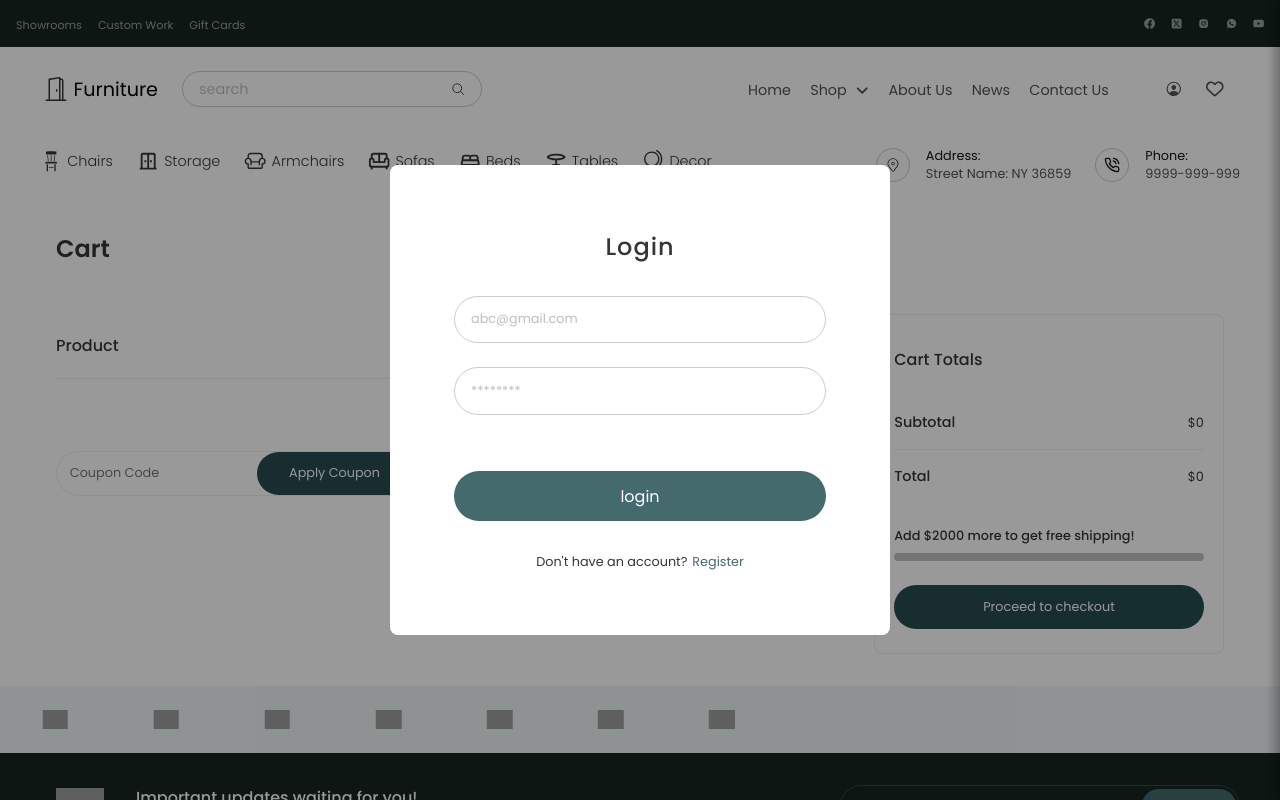
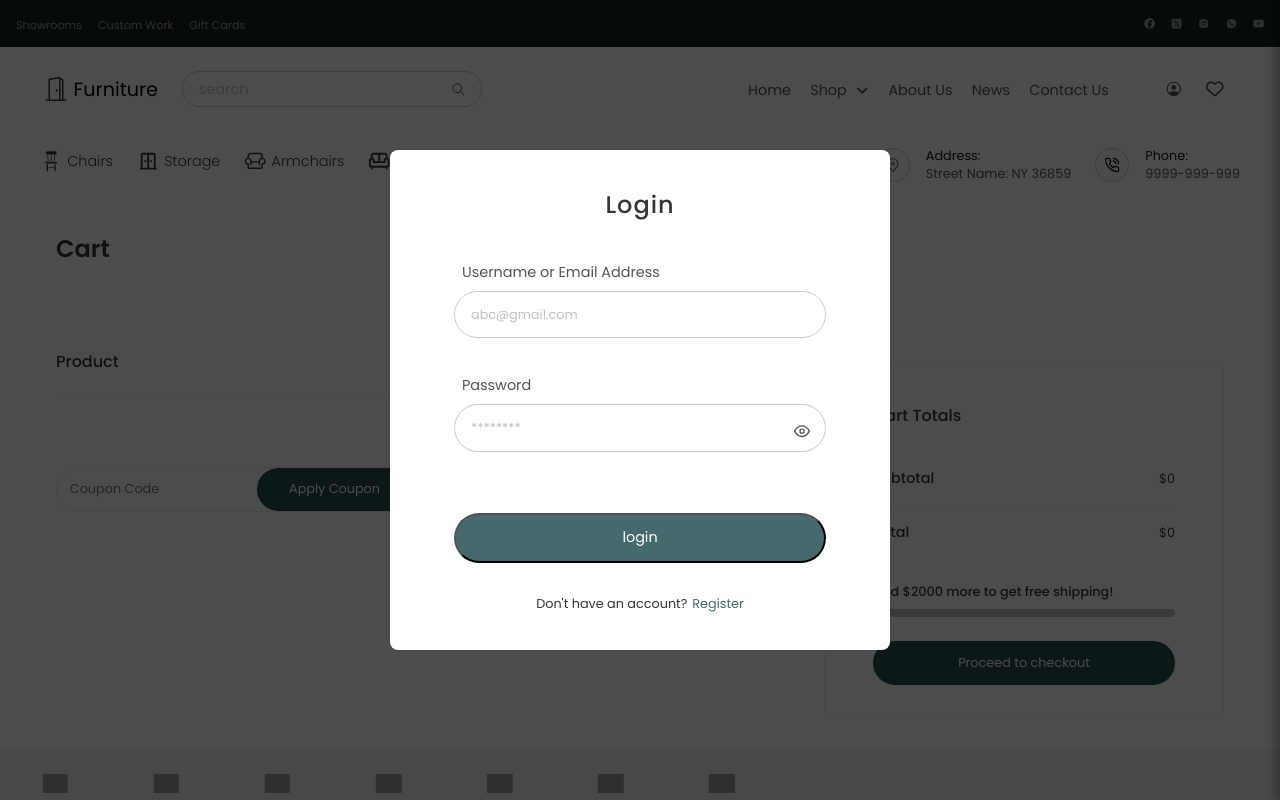
Before and after one commit to almdashif/Furniture_Mern, a React (Vite) app in the folder Frontend_Web/: page /cart in a window 1280 px wide. Both pictures are taken after a click on the link 1173 px from the left and 89 px from the top of the page. Shown: the top 800 px of the page. Built offline with nearby package versions, Linux system fonts and the light colour scheme; grey boxes are pictures that could not be loaded.

Commit message:
cart,filter component design and functionality modified

```diff
--- a/Frontend_Web/src/Components/Auth/Login.tsx
+++ b/Frontend_Web/src/Components/Auth/Login.tsx
@@ -1,7 +1,18 @@
-import React from 'react';
+import React, { useState } from 'react';
 import './login.scss';
+import { FiEyeOff, FiEye } from "react-icons/fi";
 
 function Login({ open = false, setOpen }: { open: boolean, setOpen: React.Dispatch<React.SetStateAction<boolean>> }) {
+
+    const [visible, setVisible] = useState(false);
+    const [formData, setFormData] = useState({
+        email: "",
+        password: "",
+    });
+    const [errors, setErrors] = useState({
+        email: "",
+        password: "",
+    });
 
     const handleProfileToggle = (e: React.MouseEvent<HTMLAnchorElement, MouseEvent>) => {
         e.preventDefault();
@@ -13,24 +24,79 @@ function Login({ open = false, setOpen }: { open: boolean, setOpen: React.Dispat
         }
     }
 
+    const togglePassword = () => {
+        setVisible(!visible)
+    }
+    const vaildateLogin = (e: React.FormEvent<HTMLFormElement>) => {
+        e.preventDefault()
+        let newErrors = {
+            email: "",
+            password: "",
+        };
+        if (!formData.email) {
+            newErrors.email = "Email is required";
+        } else if (!/\S+@\S+\.\S+/.test(formData.email)) {
+            newErrors.email = "Invalid email format";
+        }
+
+        // Password validation
+        if (!formData.password) {
+            newErrors.password = "Password is required";
+        } else if (formData.password.length < 6) {
+            newErrors.password = "Password must be at least 6 characters";
+        } else if (!/[A-Z]/.test(formData.password)) {
+            newErrors.password = "Password must contain at least one uppercase letter";
+        } else if (!/[a-z]/.test(formData.password)) {
+            newErrors.password = "Password must contain at least one lowercase letter";
+        } else if (!/[0-9]/.test(formData.password)) {
+            newErrors.password = "Password must contain at least one number";
+        }
+        console.log(errors, 'first', newErrors)
+        setErrors(newErrors);
+        return Object.keys(newErrors).length === 0; // Returns true if no errors
+
+    }
+    const handleChange = (e) => {
+        console.log(e.target.value)
+        setFormData({ ...formData, [e.target.name]: e.target.value });
+    };
+
+    //   const handleSubmit = (e) => {
+    //     e.preventDefault();
+    //     if (vaildateLogin(e)) {
+    //       alert("Login successful!");
+    //       console.log("Login Data:", formData);
+    //     }
+    //   };
 
     return (
-        <section onClick={handleProfileToggle} className={`login ${!open && 'hideProfile'}`}>
+        <section className={`login ${!open && 'hideProfile'}`}>
             <div className="loginContainer">
                 <h3>Login</h3>
-                <form>
+                <form onSubmit={vaildateLogin}>
                     <div className="inputContainer">
-                        <input type="text" name="email" id="email" className="email" placeholder='abc@gmail.com' />
-                        {/* <label htmlFor="email" className="email">Enter your email</label> */}
+                        <label htmlFor="email" className="inputTitle">Username or Email Address</label>
+                        <input type="text" name="email" id="email" className="email" placeholder='abc@gmail.com' value={formData.email} onChange={handleChange} />
+                        <span className='error'>{errors?.email}</span>
                     </div>
                     <div className="inputContainer">
-                        <input type="password" name="password" id="password" className="password" placeholder='********' />
-                        {/* <label htmlFor="password" className="password">Enter your password</label> */}
+                        <label htmlFor="password" className="inputTitle">Password</label>
+
+                        <input type={visible ? "password" : 'text'} name="password" id="password" className="password" placeholder='********' value={formData.password} onChange={handleChange} />
+
+                        <span className='error'>{errors?.password}</span>
+                        <div onClick={togglePassword} className="togglePasswordContainer">
+                            {visible ?
+                                <FiEyeOff className={`eyeIcon ${open ? 'active' : ''}`} /> :
+                                <FiEye className={`eyeIcon ${open ? '' : 'active'}`} />
+                            }
+                        </div>
                     </div>
-                    <input type="button" value='Login' className='loginBtn' />
+                    <button type="submit" className='loginBtn'>Login</button>
                 </form>
                 <p>Don't have an account? <a href="#">Register</a></p>
             </div>
+            <a onClick={handleProfileToggle} className="overlay"></a>
         </section>
     )
 }
--- a/Frontend_Web/src/Components/Auth/login.scss
+++ b/Frontend_Web/src/Components/Auth/login.scss
@@ -44,6 +44,13 @@
             .inputContainer {
                 display: flex;
                 flex-direction: column;
+                position: relative;
+
+                .emailLabel{
+                    font-size: .9rem;
+                    padding: 0 0 .5rem .2rem;
+                    color: var(--a-text-color);
+                }
 
 
                 input[type="text"],
@@ -59,7 +66,21 @@
                     }
 
                     &:focus {
-                        border: 1px solid var(--a-text-color);
+                        border: 1px solid var(--bgEnglishBlueColor);
+                    }
+                }
+
+                .togglePasswordContainer{
+                    position: absolute;
+                    right: 0;
+                    top: 40%;
+                    transform: translateY(55%);
+                    padding: 0 1rem .5rem 0;
+                    font-size: 1rem;
+                    cursor: pointer;
+                    color: var(--light-blackColor);
+                    &:hover{
+                        color: var(--a-Bghover-text-color);
                     }
                 }
             }
@@ -70,9 +91,21 @@
                 padding: .8rem;
                 border-radius: 2rem;
                 color: var(--whiteColor);
-                font-size: 1rem;
+                font-size: .9rem;
                 text-transform: lowercase;
                 margin-top: 2rem;
+            }
+
+            .error{
+                font-size: .8rem;
+                color: var(--redColor);
+                padding: .3rem 0 0 .5rem;
+            }
+            .inputTitle{
+                font-size: .9rem;
+                font-weight: 400;
+                padding: .5rem 0 .5rem .5rem ;
+                color: var(--light-blackColor);
             }
         }
 
@@ -92,6 +125,7 @@
             }
         }
     }
+
 }
 
 .hideProfile {
--- a/Frontend_Web/src/Components/Drawer/drawer.scss
+++ b/Frontend_Web/src/Components/Drawer/drawer.scss
@@ -2,8 +2,8 @@
 .drawer {
     position: fixed;
     top: 0;
-    right: -80%; // Hidden by default
-    width: 80%; // Adjust width as needed
+    right: -360px; // Hidden by default
+    width: 360px; // Adjust width as needed
     height: 100%;
     background-color: #fff;
     box-shadow: -5px 0 10px rgba(0, 0, 0, 0.3);
--- a/Frontend_Web/src/Components/FilterComponent/Filter.tsx
+++ b/Frontend_Web/src/Components/FilterComponent/Filter.tsx
@@ -1,4 +1,4 @@
-import React from 'react'
+import React, { useEffect, useState } from 'react'
 import '../FilterComponent/filter.scss'
 import { MdOutlineDoorSliding, MdOutlineBed, MdOutlineTableBar } from "react-icons/md";
 import { LuSofa } from "react-icons/lu";
@@ -7,8 +7,45 @@ import { GiWoodenChair } from "react-icons/gi";
 import { PiArmchair } from "react-icons/pi";
 import { SlGlobeAlt } from "react-icons/sl";
 import { LuPhoneCall } from "react-icons/lu";
+import { RiArrowDropDownLine } from "react-icons/ri";
+const menuItems = [
+    { name: "Chairs", icon: <GiWoodenChair /> },
+    { name: "Storage", icon: <MdOutlineDoorSliding /> },
+    { name: "Armchairs", icon: <PiArmchair /> },
+    { name: "Sofas", icon: <LuSofa /> },
+    { name: "Beds", icon: <MdOutlineBed /> },
+    { name: "Tables", icon: <MdOutlineTableBar /> },
+    { name: "Decor", icon: <SlGlobeAlt /> },
+];
+
+
+
 
 const Filter = () => {
+
+
+    const [visibleItems, setVisibleItems] = useState(menuItems);
+    const [dropdownItems, setDropdownItems] = useState([]);
+
+
+    const updateMenuItems = () => {
+        if (window.innerWidth < 1300) {
+            setVisibleItems(menuItems.slice(0, 5));
+            setDropdownItems(menuItems.slice(5));
+
+        } else {
+            setVisibleItems(menuItems);
+            setDropdownItems([]);
+        }
+    };
+
+    useEffect(() => {
+        updateMenuItems();
+        window.addEventListener("resize", updateMenuItems);
+        return () => window.removeEventListener("resize", updateMenuItems);
+    }, []);
+
+
     return (
         <section id="filter">
 
@@ -18,13 +55,35 @@ const Filter = () => {
             <div className="mainContainer">
                 <div className="leftContainer">
                     <ul>
-                        <li><a href="#"><GiWoodenChair /><span>Chairs</span></a></li>
-                        <li><a href="#"><MdOutlineDoorSliding /><span>Storage</span></a></li>
-                        <li><a href="#"><PiArmchair /><span>Armchairs</span></a></li>
-                        <li><a href="#"><LuSofa /><span>Sofas</span></a></li>
-                        <li><a href="#"><MdOutlineBed /><span>Beds</span></a></li>
-                        <li><a href="#"><MdOutlineTableBar /><span>Tables</span></a></li>
-                        <li><a href="#"><SlGlobeAlt /><span>Decor</span></a></li>
+                        {visibleItems.map((item, index) => (
+                            <li key={index}>
+                                <a href="#">{item.icon} <span>{item.name}</span></a>
+                            </li>
+                        ))}
+
+                        {dropdownItems &&
+
+                            <li className={`${dropdownItems.length > 0 ? '' : 'displayNone'} moreContainer`}>
+                                <a href="#">More <span><RiArrowDropDownLine /></span></a>
+                                <ul className='moreListContainer'>
+                                <div style={{ height: '1rem', backgroundColor: "#fff", overflow: 'hidden', }}></div>
+
+                                    {dropdownItems.map((val, i) => (
+                                        <li key={i}>
+                                            <a href="#">{val.icon} <span>{val.name}</span></a>
+                                        </li>
+                                    ))}
+                                </ul>
+                            </li>
+                        }
+
+                        {/* {dropdownItems.map((item, index) => (
+                            <li key={index} style={{backgroundColor:'red'}}>
+                                <a href="#">More <span><RiArrowDropDownLine /></span></a>
+                            </li>
+                        ))} */}
+
+
                     </ul>
                 </div>
                 <div className="rightContainer">
--- a/Frontend_Web/src/Components/FilterComponent/filter.scss
+++ b/Frontend_Web/src/Components/FilterComponent/filter.scss
@@ -33,6 +33,71 @@
             display: flex;
             flex-wrap: wrap;
             gap: 1.5rem;
+
+            .moreContainer {
+
+                &.displayNone {
+                    display: none !important; // Completely hides the element
+                }
+
+
+                position: relative;
+
+                a {
+                    font-size: .9rem;
+                    font-weight: 300;
+                    color: var(--a-text-color);
+
+                }
+
+                &:hover{
+
+                   .moreListContainer {
+                        display: flex !important;
+                    }
+                }
+
+
+                .moreListContainer {
+                    background-color: var(--topBarColor);
+                    display: none;
+                    flex-direction: column;
+                    position: absolute;
+                    gap: 0;
+
+
+
+                    li {
+
+                        padding: 1rem 3rem 1rem 1.5rem;
+
+                        &:nth-child(1) {
+                            border-bottom: 1px dotted var(--light-blackColor);
+                        }
+
+                        a {
+                            font-size: .9rem;
+                            font-weight: 300;
+                            display: flex;
+                            gap: .8rem;
+                            color: var(--whiteColor) !important;
+                            cursor: pointer;
+
+                            span {
+                                color: var(--whiteColor);
+                            }
+
+                            svg {
+                                color: var(--whiteColor);
+                            }
+                        }
+                    }
+                }
+
+
+            }
+
+
 
             li a {
                 display: inline-flex;
--- a/Frontend_Web/src/Components/Navbar/navbar.scss
+++ b/Frontend_Web/src/Components/Navbar/navbar.scss
@@ -33,6 +33,7 @@
                 display: flex;
                 align-items: center;
                 gap: .1rem;
+                cursor: pointer;
 
 
                 .logoContainer {
--- a/Frontend_Web/src/Modules/Cart/cart.scss
+++ b/Frontend_Web/src/Modules/Cart/cart.scss
@@ -10,7 +10,7 @@
         display: flex;
         justify-content: space-between;
         align-items: flex-start;
-        gap: 1rem;
+        gap: 2rem;
         flex-wrap: wrap;
         position: relative;
         padding: 1rem;
@@ -36,7 +36,7 @@
 
         .leftContainer {
             position: relative;
-            width: calc(100% - 420px);
+            width: calc(100% - 450px);
 
             @include mixins.respond(medium) {
                 width: 100%;
@@ -247,13 +247,19 @@
             display: flex;
             flex-direction: column;
             gap: 1rem;
-            width: 350px;
+            width: 400px;
             border: 1px solid var(--lightBorderColor);
-            padding: 1.5rem 1.2rem;
+            padding: 2rem 3rem;
             border-radius: .5rem;
+            margin-top: 2rem;
 
             @include mixins.respond(small) {
                 width: 100%;
+                margin-top: 0;
+            }
+            @include mixins.respond(medium) {
+                width: 100%;
+                margin-top: 0;
             }
 
             h5 {
```
Also changed, not shown: Frontend_Web/src/Components/DisplayContainer/displayContainer.scss (+16 -7 lines), Frontend_Web/src/Components/Drawer/Drawer.tsx (+6 -11 lines), Frontend_Web/src/Components/Navbar/Navbar.tsx (+4 -3 lines).
